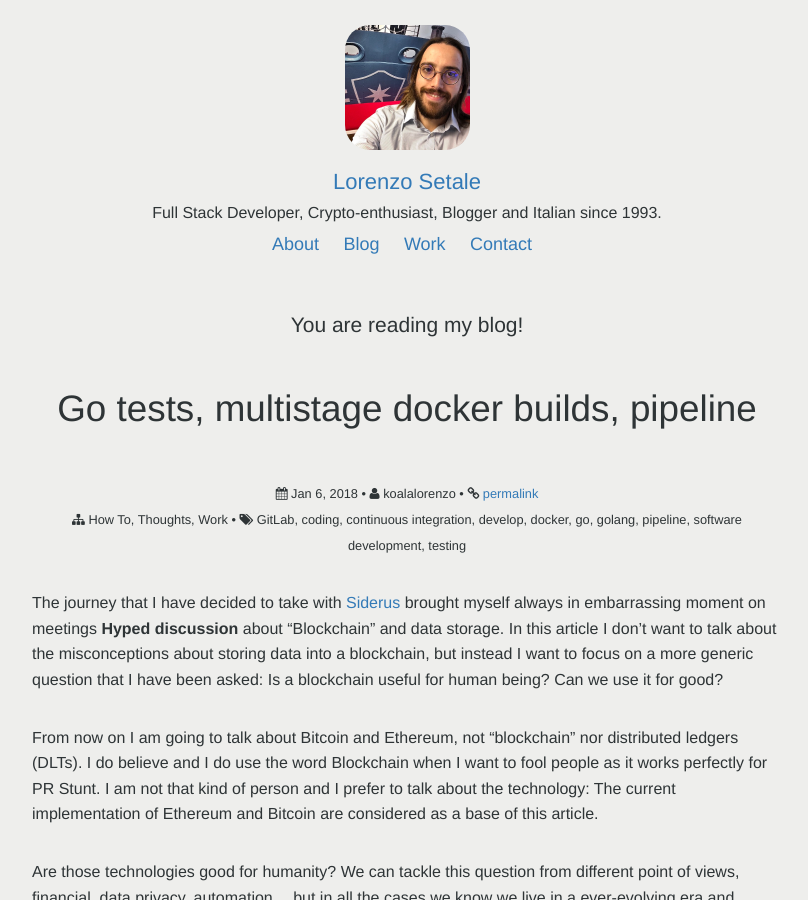
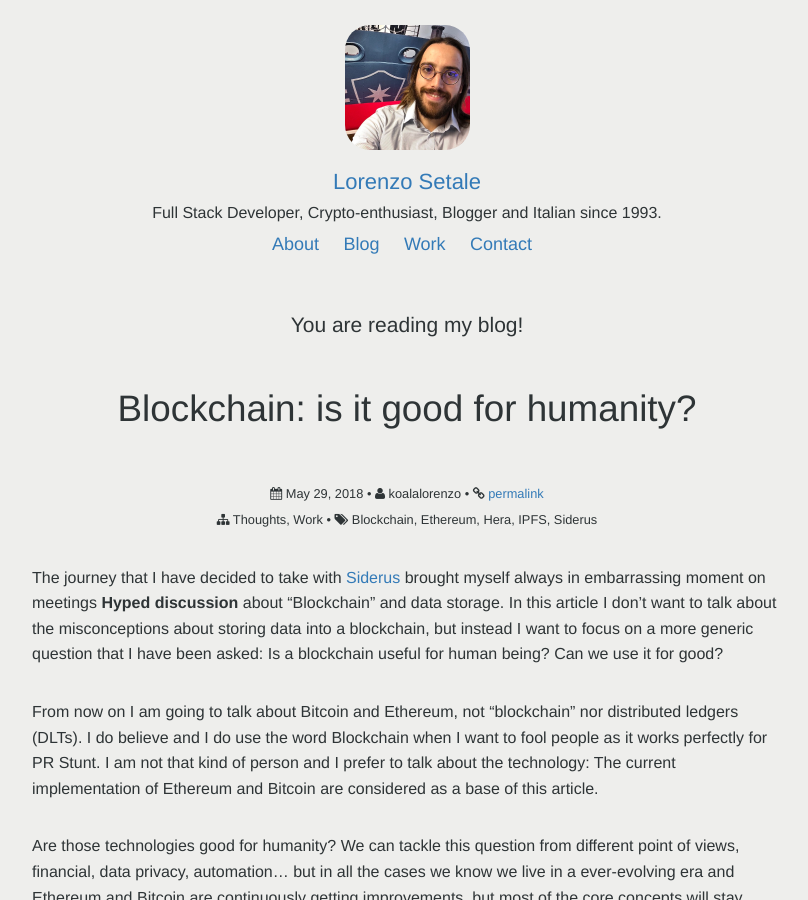
Before and after one commit to koalalorenzo/blog.setale.me, a Jekyll site: the page built from _posts/2018-05-30-Blockchain-is-it-good-for-humanity.markdown, in a window 1280 px wide and 900 px high. Shown: the whole window, without its empty margins (233-1041 px from the left). Built offline with Jekyll 4.4.1, drawn with Linux system fonts in a browser that asks for light colours; comment, search, counter and statistics services are not loaded; some of the changed text lies outside the part shown.

Commit message:
renames the fiels and adds more details/tags

```diff
--- a/_posts/2018-05-30-Blockchain-Thoughts.markdown
+++ b/_posts/2018-05-30-Blockchain-is-it-good-for-humanity.markdown
@@ -2,23 +2,17 @@
 layout: post
 author: koalalorenzo
 comments: true
-date: 2018-01-06 16:15:30+02:00
-title: "Go tests, multistage docker builds, pipeline"
+date: 2018-05-29 6:12:31+02:00
+title: "Blockchain: is it good for humanity?"
 categories:
 - Thoughts
 - Work
-- How To
 tags:
-- coding
-- software development
-- continuous integration
-- develop
-- GitLab
-- pipeline
-- testing
-- docker
-- golang
-- go
+- Siderus
+- IPFS
+- Ethereum
+- Blockchain
+- Hera
 ---
 The journey that I have decided to take with [Siderus](https://siderus.io/)
 brought myself always in embarrassing moment on meetings **Hyped discussion**
```
